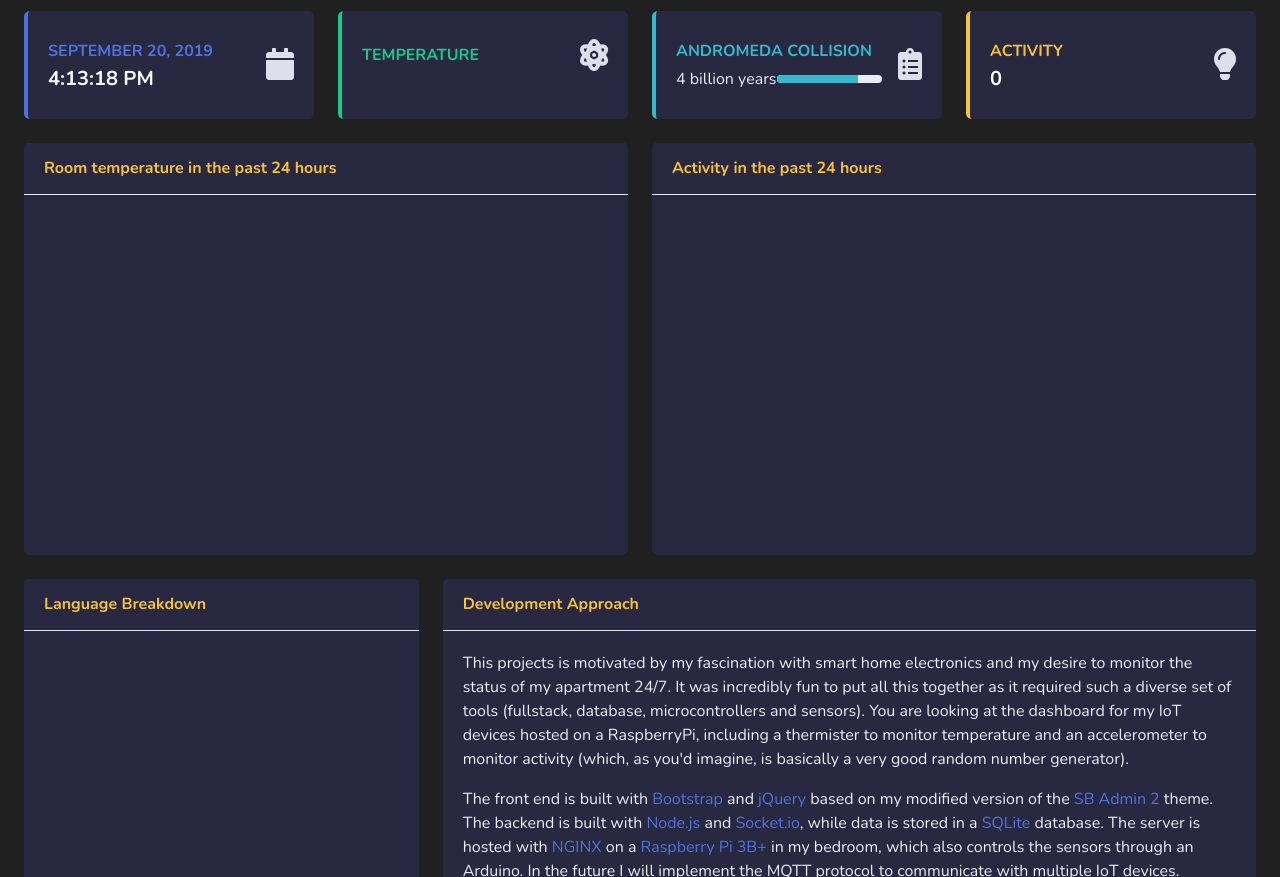
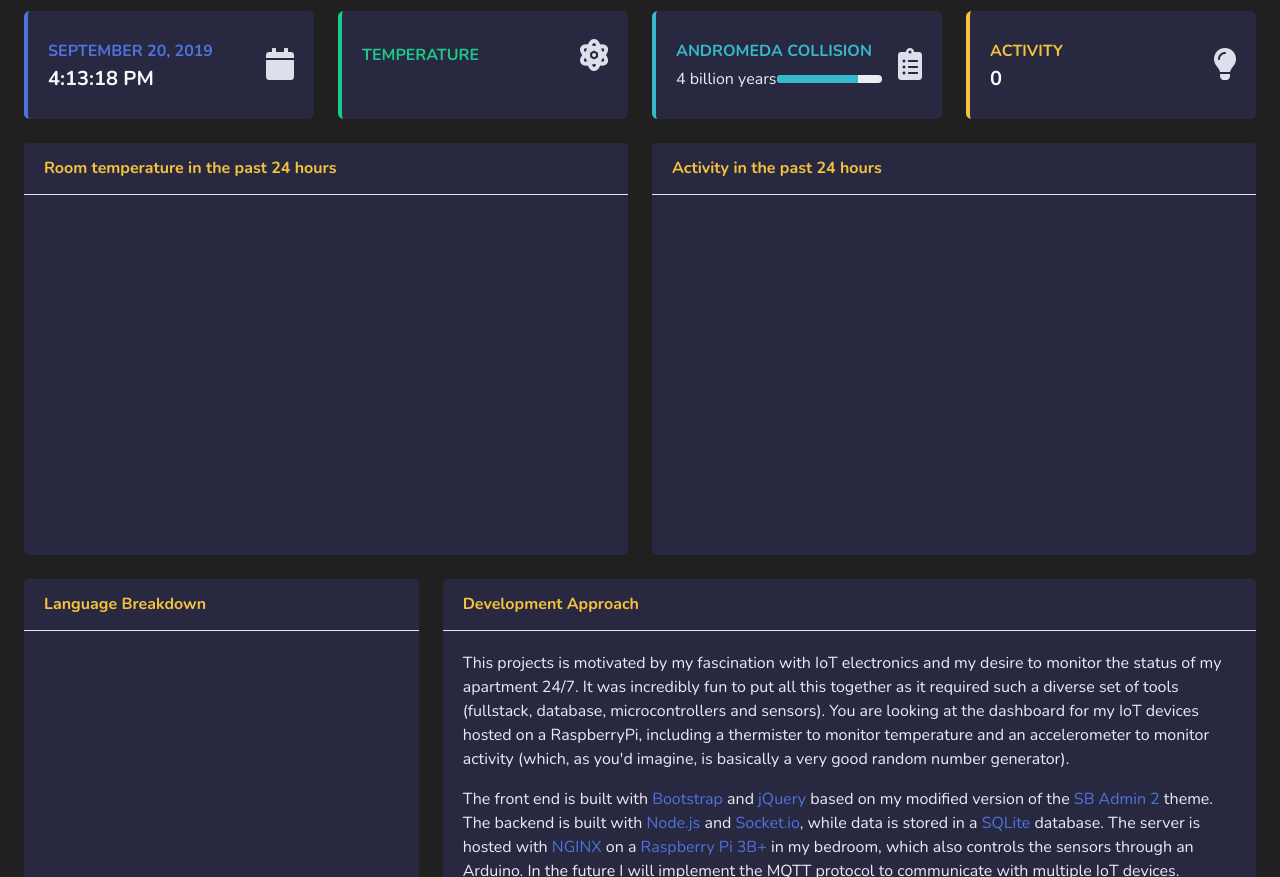
Before and after one commit to kwsp/home-service, a website with bundled scripts: page index.html in a window 1280 px wide. Shown: the part 75-952 px from the top of the page. Built offline with nearby package versions, Linux system fonts and the light colour scheme; files whose address does not match are found by name.

Commit message:
Minor edit

```diff
--- a/index.html
+++ b/index.html
@@ -209,7 +209,7 @@
                 </div>
                 <div class="card-body">
                   <p>
-                    This projects is motivated by my fascination with smart home electronics
+                    This projects is motivated by my fascination with IoT electronics
                     and my desire to monitor the status of my apartment 24/7.
                     It was incredibly fun to put all this together as it required such a diverse set of
                     tools (fullstack, database, microcontrollers and sensors).
```
